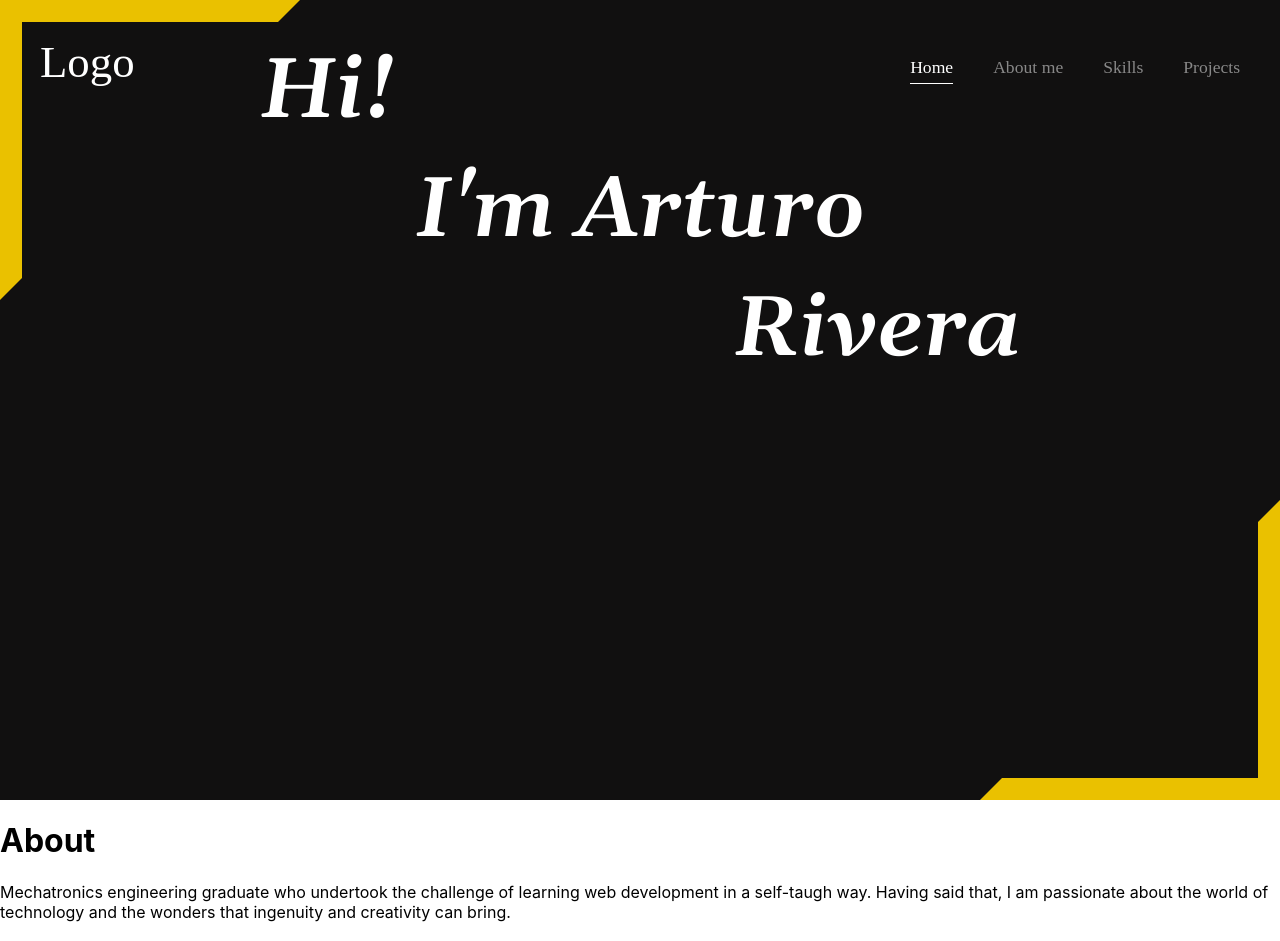
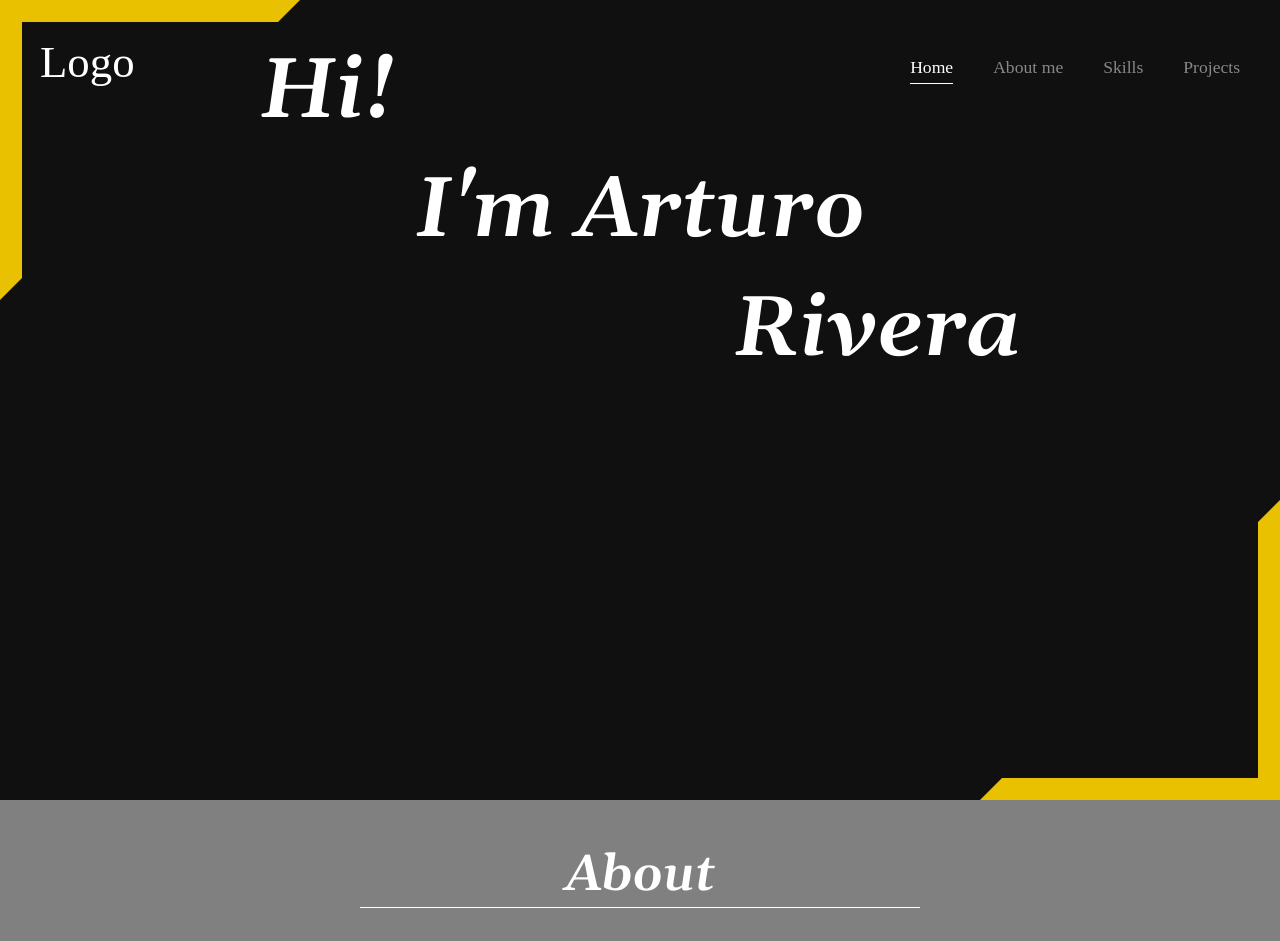
Before and after one commit to Houser97/Portfolio, a React (Create React App) app: page / in a window 1280 px wide. Shown: the top 941 px of the page. Built offline with nearby package versions, Linux system fonts and the light colour scheme.

Commit message:
Style container, subcontainer and import font

```diff
--- a/src/styles/About.css
+++ b/src/styles/About.css
@@ -0,0 +1,27 @@
+@import url('https://fonts.googleapis.com/css2?family=Gelasio:ital,wght@1,600&display=swap');
+
+.app__about{
+    display: flex;
+    flex-flow: column;
+    align-items: center;
+    background-color: gray;
+    color: white;
+    width: 100%;
+    font-family: 'Gelasio', serif;
+}
+
+.app_about-subcontainer{
+    display: flex;
+    flex-flow: column;
+    align-items: center;
+    width: 100%;
+    padding: 10px 80px;
+}
+
+.about-title{
+    border-bottom: 1px white solid;
+    font-family: 'Gelasio', serif;
+    width: 50%;
+    text-align: center;
+    font-size: 50px;
+}
```
